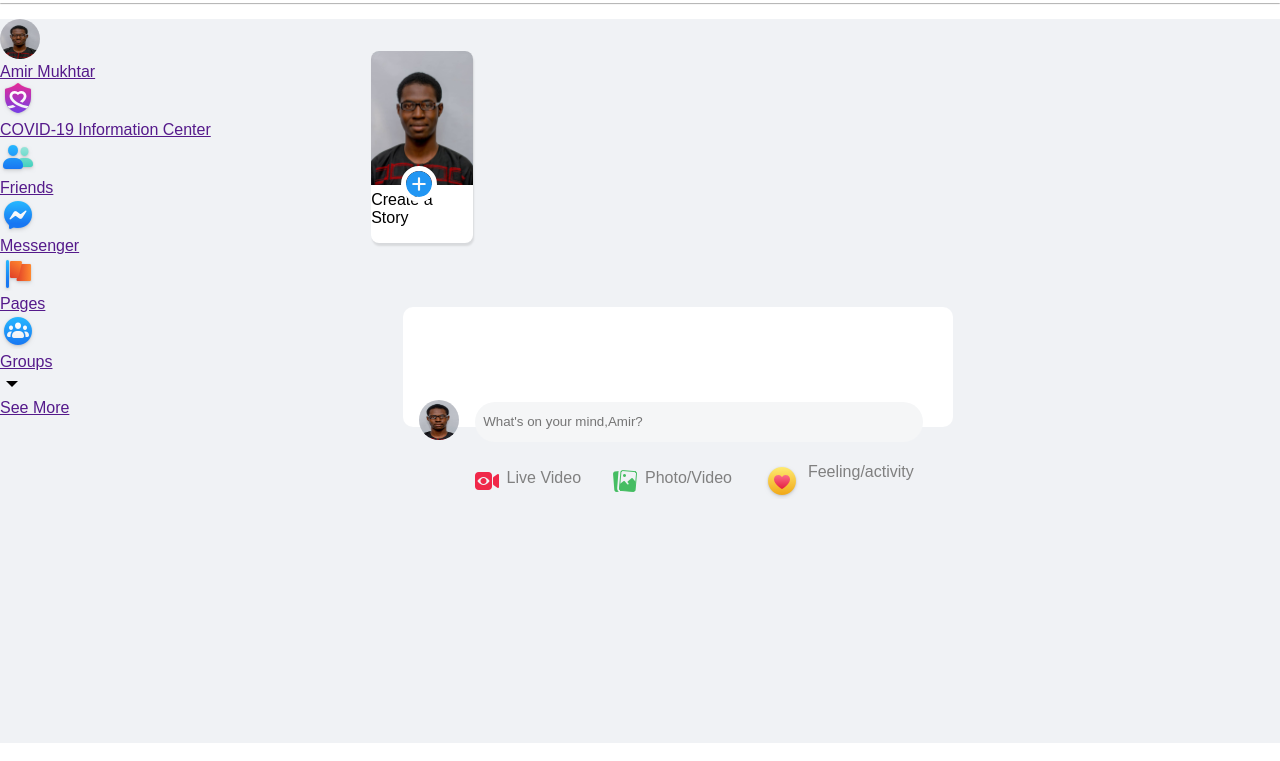
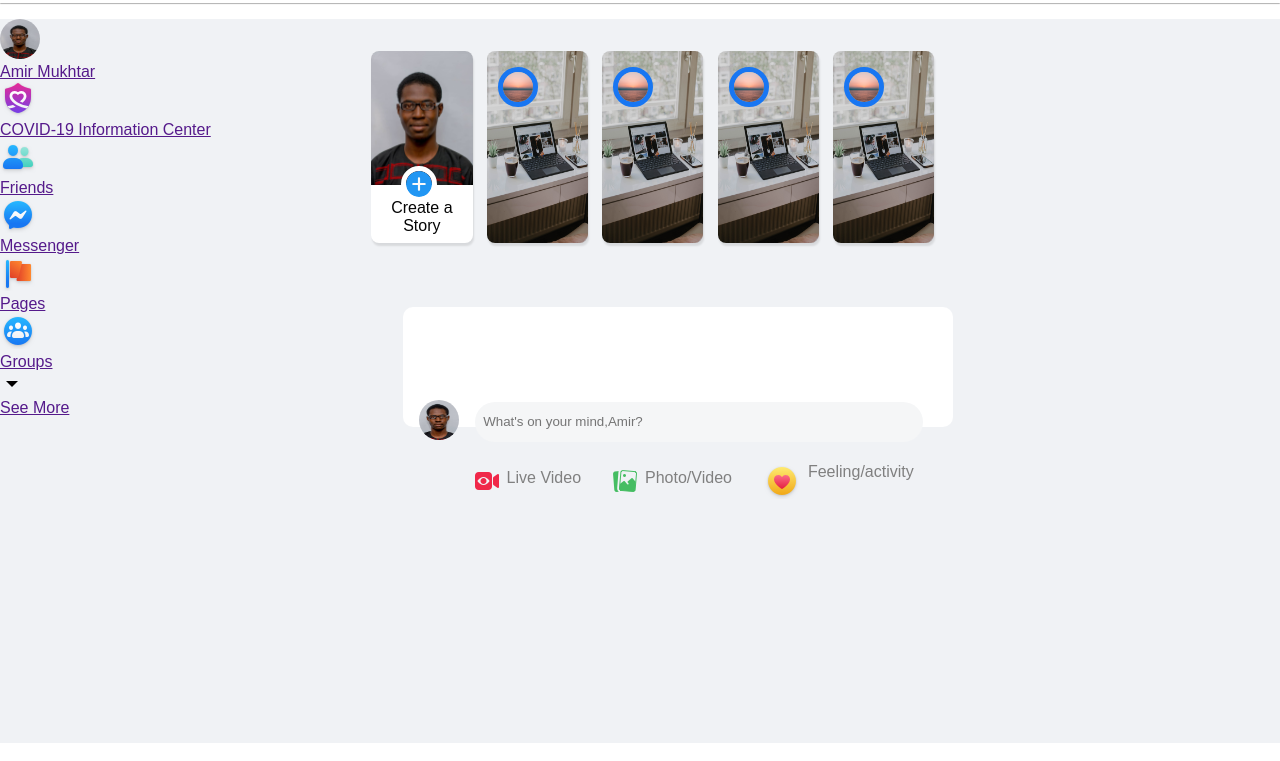
Before and after one commit to Amir9eng/project02, a plain HTML site: page home.html in a window 1280 px wide. Shown: the part 61-822 px from the top of the page. Drawn offline with Linux system fonts and the light colour scheme.

Commit message:
feat: modify-slide

```diff
--- a/css/app.css
+++ b/css/app.css
@@ -7,6 +7,7 @@
 }
 body{
   font-size: 16px;
+  font-family: -apple-system, BlinkMacSystemFont, 'Segoe UI', Roboto, Oxygen, Ubuntu, Cantarell, 'Open Sans', 'Helvetica Neue', sans-serif;
 
 }
  nav{
@@ -145,10 +146,7 @@ form {
   width: 40px;
   height: 40px;
 }
-.friendspix{
-  height: 120px;
-  width: 80px;
-}
+
 
 section{
   display: flex;
@@ -182,7 +180,10 @@ justify-content: space-between;
   display: flex;
   align-items: center;
   justify-content: center;
-
+  margin: .5rem 1rem 0;
+  text-align: center;
+  color: #050505;
+  font-weight: 500;
 }
 img.plus-flaticon{
   width: 36px;
@@ -195,7 +196,23 @@ img.plus-flaticon{
 }
 .card{
   width: 18%;
-
+  position: relative;
+  box-shadow: 1px 3px 2px rgba(0, 0, 0, .1);
+  border-radius: 8px;
+}
+.card img{
+  width: 100%;
+  height: 100%;
+  border-radius: 8px;
+}
+.card img.circ{
+   height: 2.5rem;
+   width: 2.5rem;
+   border: 5px solid #1876F2;
+   border-radius: 50%;
+   position: absolute;
+   top: 1rem;
+   left: .7rem;
 }
 
 
--- a/home.html
+++ b/home.html
@@ -92,14 +92,20 @@
       <span>Create a Story</span>
     </div>
     <div class="card">
-
+      <img src="./media/aisha.jpg" alt="pic" class="circ">
+      <img src="./media/friendspix.jpg" alt="friendspix">
     </div>
     <div class="card">
-
-    </div><div class="card">
-
-    </div><div class="card">
-
+      <img src="./media/aisha.jpg" alt="pic" class="circ">
+      <img src="./media/friendspix.jpg" alt="friendspix">
+    </div>
+    <div class="card">
+      <img src="./media/aisha.jpg" alt="pic" class="circ">
+      <img src="./media/friendspix.jpg" alt="friendspix">
+    </div>
+    <div class="card">
+      <img src="./media/aisha.jpg" alt="pic" class="circ">
+      <img src="./media/friendspix.jpg" alt="friendspix">
     </div>
 
   </div>
@@ -124,15 +130,8 @@
 
 
 
-
-
-
-
-
-
 </div>
 </body>
-<img src="" alt="" srcset="">
 
 
 </html>
```
Also changed, not shown: media/aisha.jpg (added).
